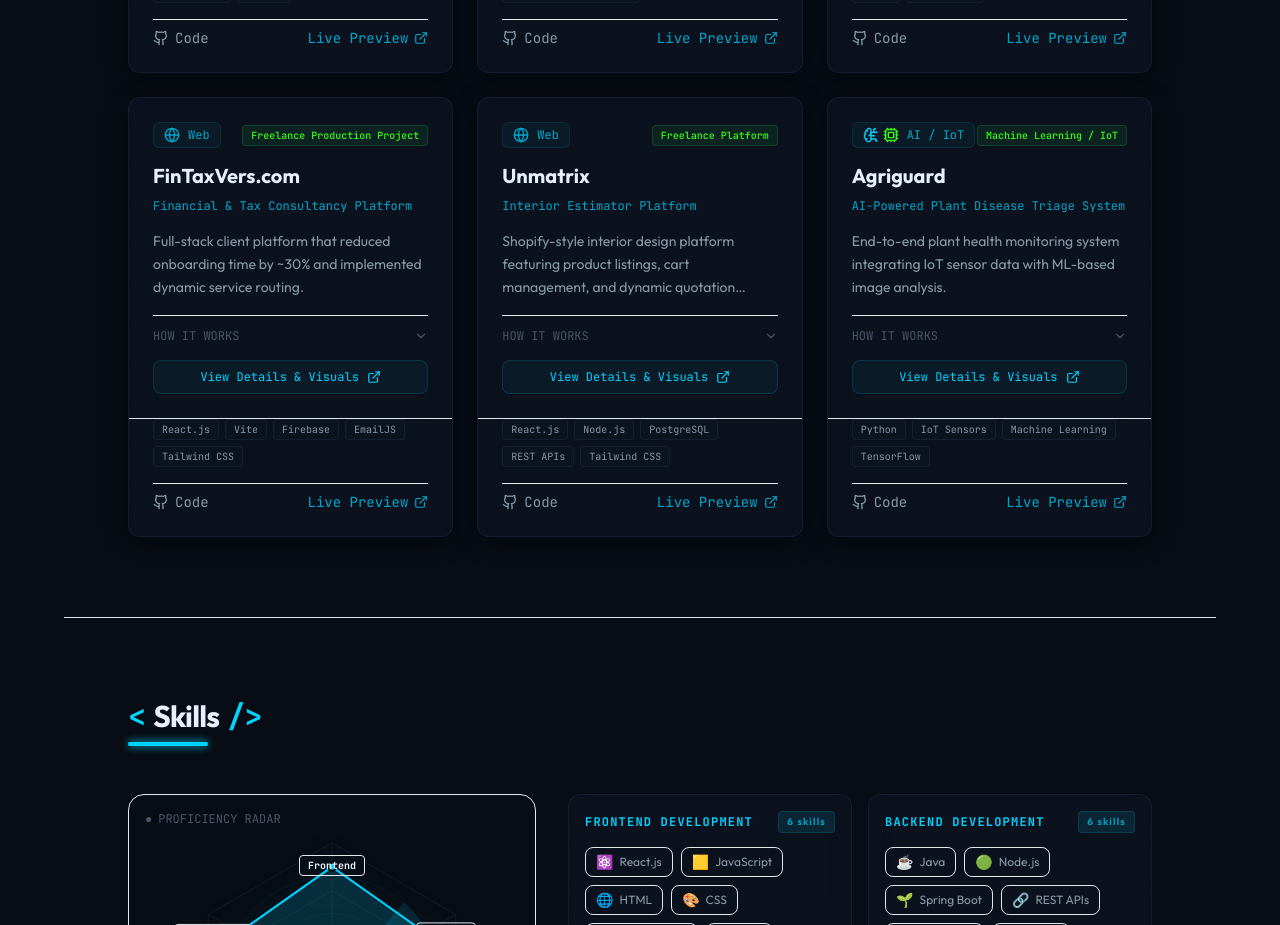
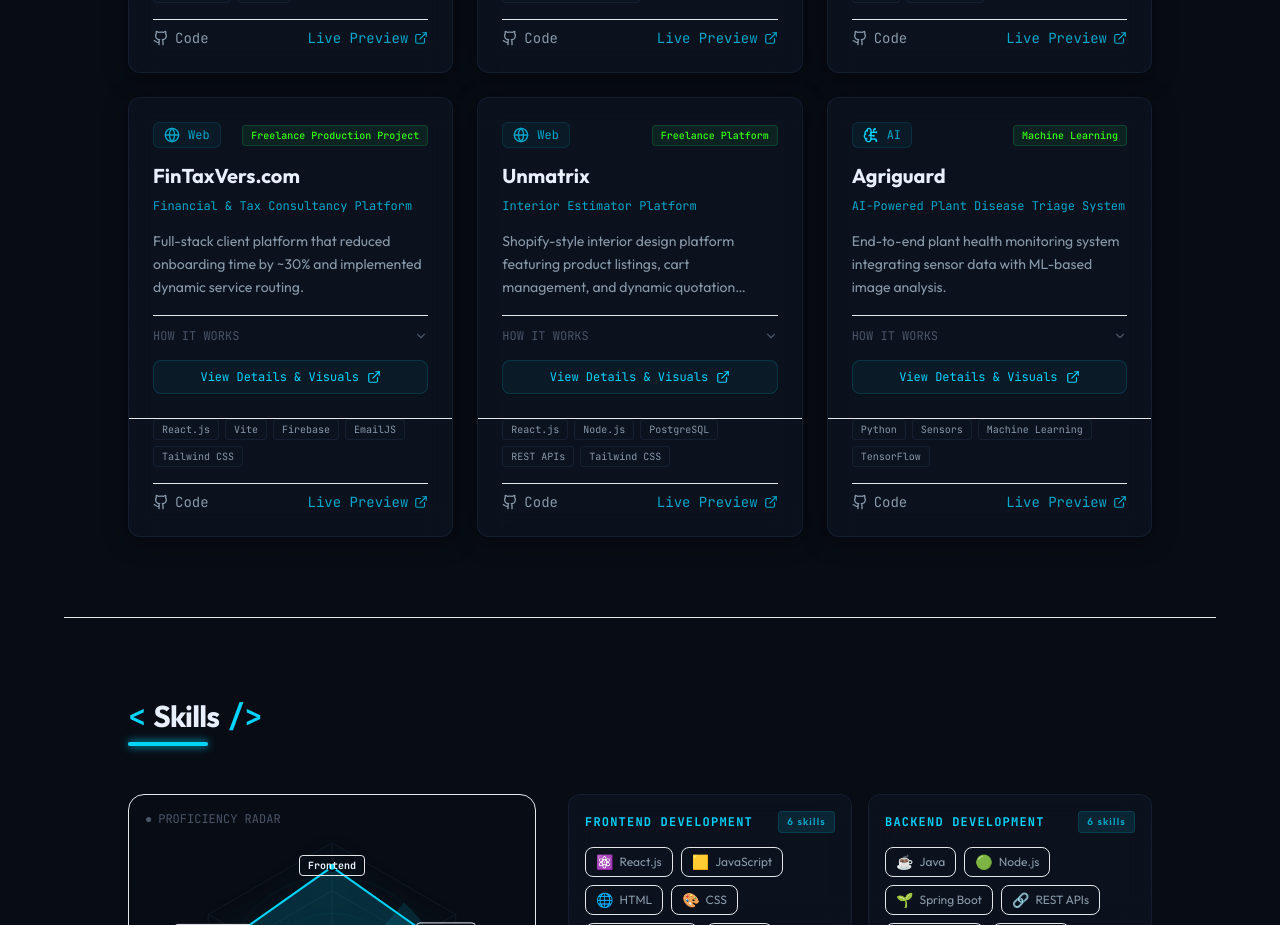
Before and after one commit to RAHUL0408-B/Portfolio, a React (Vite) app: page / in a window 1280 px wide. Shown: the part 2040-2965 px from the top of the page. Built offline with nearby package versions, Linux system fonts and the light colour scheme.

Commit message:
agriguard data change

```diff
--- a/src/components/Projects.jsx
+++ b/src/components/Projects.jsx
@@ -339,6 +339,36 @@
                       </p>
                     </div>
 
+                    {/* Key Features */}
+                    {selectedProject.keyFeatures && (
+                      <div>
+                        <h4 className="text-xs font-mono font-bold text-cyan-dim flex items-center gap-1.5 mb-1.5 uppercase tracking-wider">
+                          <span className="w-1.5 h-1.5 rounded-full bg-cyan-dim" />
+                          Key Features
+                        </h4>
+                        <ul className="list-disc list-inside text-sm text-text-secondary font-sans leading-relaxed space-y-1">
+                          {selectedProject.keyFeatures.map((feature, idx) => (
+                            <li key={idx} className="pl-1"><span className="pl-1">{feature}</span></li>
+                          ))}
+                        </ul>
+                      </div>
+                    )}
+
+                    {/* Outcomes */}
+                    {selectedProject.outcomes && (
+                      <div>
+                        <h4 className="text-xs font-mono font-bold text-amber-500 flex items-center gap-1.5 mb-1.5 uppercase tracking-wider">
+                          <span className="w-1.5 h-1.5 rounded-full bg-amber-500" />
+                          Outcomes & Impact
+                        </h4>
+                        <ul className="list-disc list-inside text-sm text-text-secondary font-sans leading-relaxed space-y-1">
+                          {selectedProject.outcomes.map((outcome, idx) => (
+                            <li key={idx} className="pl-1"><span className="pl-1">{outcome}</span></li>
+                          ))}
+                        </ul>
+                      </div>
+                    )}
+
                     {/* Full Tech Stack */}
                     <div>
                       <h4 className="text-xs font-mono font-bold text-cyan flex items-center gap-1.5 mb-2 uppercase tracking-wider">
--- a/src/data/resumeData.js
+++ b/src/data/resumeData.js
@@ -121,16 +121,27 @@
     },
     {
       title: "Agriguard",
-      category: "AI / IoT",
+      category: "AI",
       tagline: "AI-Powered Plant Disease Triage System",
-      badge: "Machine Learning / IoT",
-      description: "End-to-end plant health monitoring system integrating IoT sensor data with ML-based image analysis.",
+      badge: "Machine Learning",
+      description: "End-to-end plant health monitoring system integrating sensor data with ML-based image analysis.",
       problem: "Crop diseases often go unnoticed until significant damage is done, leading to massive yield losses for small-scale farmers. Traditional soil and crop health monitoring requires manual expert inspection, which is costly and slow.",
-      solution: "Engineered an end-to-end plant health triage system. Integrated physical IoT sensors (soil moisture, temperature, humidity) with a Convolutional Neural Network (CNN) trained on plant leaves. The system provides early disease warnings and actionable remediation steps on a real-time web dashboard.",
+      solution: "Engineered an end-to-end plant health triage system. Integrated physical sensors (soil moisture, temperature, humidity) with a Convolutional Neural Network (CNN) trained on plant leaves. The system provides early disease warnings and actionable remediation steps on a real-time web dashboard.",
+      keyFeatures: [
+        "EfficientNetV2-S model trained on 54,000+ images across 38 plant disease categories with high validation accuracy",
+        "Explainable AI using Grad-CAM — visually highlights exactly which regions of the leaf influenced the prediction",
+        "Severity scoring system — calculates infection spread percentage: Low (0-20%), Moderate (20-50%), Severe (50-100%)",
+        "Treatment recommendation engine — provides disease-specific fungicide, pesticide and agricultural guidance after diagnosis"
+      ],
+      outcomes: [
+        "Achieved high validation accuracy on PlantVillage dataset across 38 disease and healthy plant categories",
+        "Implemented Explainable AI with Grad-CAM — first plant disease system to show visual evidence of prediction reasoning",
+        "Built edge-ready architecture using EfficientNetV2-S suitable for future deployment on smartphones and edge devices"
+      ],
       image: "/images/projects/agriguard.png",
       images: ["/images/projects/agriguard.png", "/images/projects/agriguard_2.png"],
-      tech: ["Python", "IoT Sensors", "Machine Learning", "TensorFlow"],
-      detailedTech: ["Python", "TensorFlow/Keras", "Convolutional Neural Networks (CNN)", "IoT Hardware (ESP32)", "React.js (Dashboard)", "Flask API", "Chart.js"],
+      tech: ["Python", "Sensors", "Machine Learning", "TensorFlow"],
+      detailedTech: ["Python", "TensorFlow/Keras", "Convolutional Neural Networks (CNN)", "Hardware (ESP32)", "React.js (Dashboard)", "Flask API", "Chart.js"],
       github: "https://github.com/Anicantcode/Cyberpunks-Agriguard",
       demo: "https://cyberpunks-agriguard.vercel.app/"
     }
```
